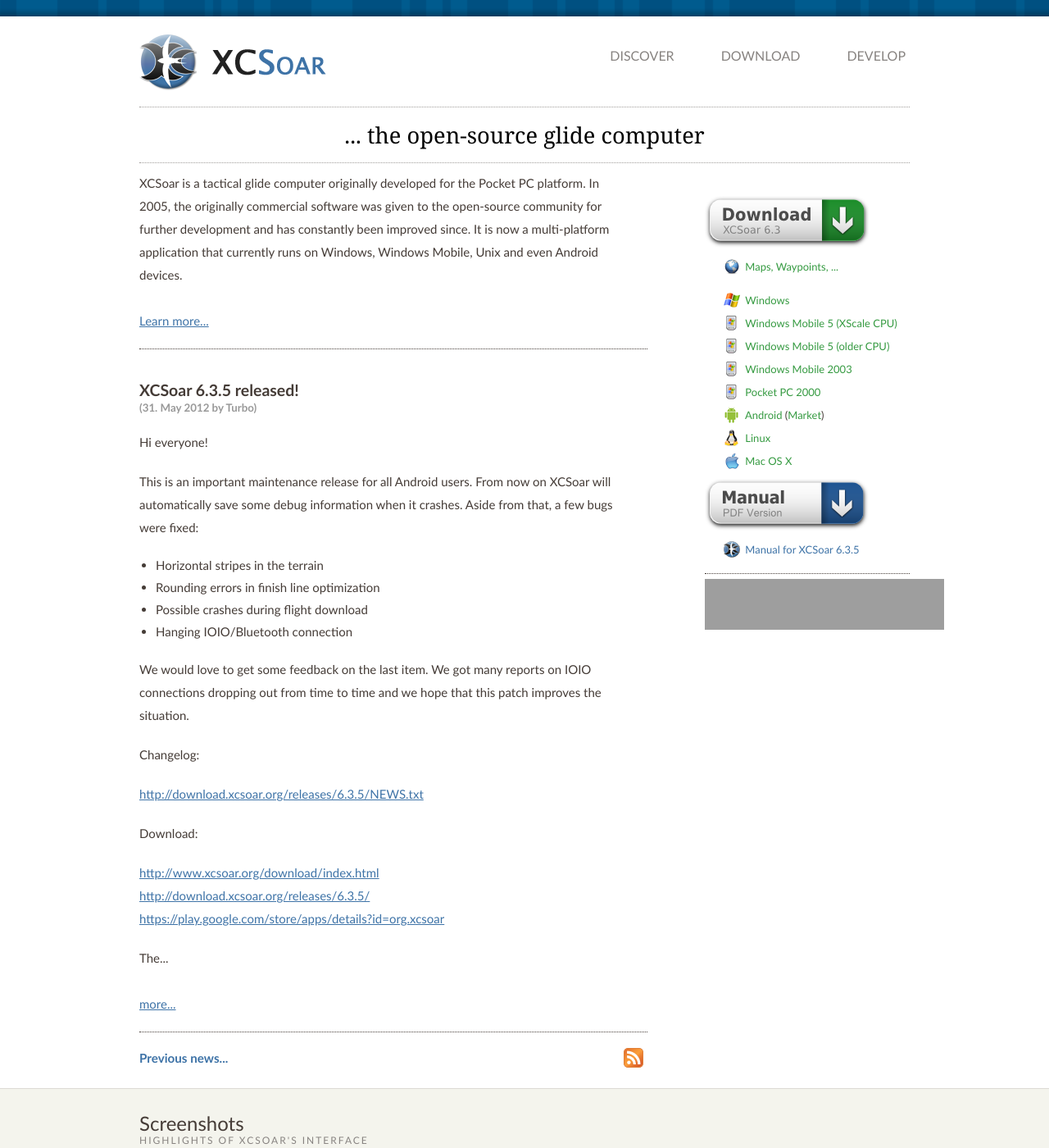
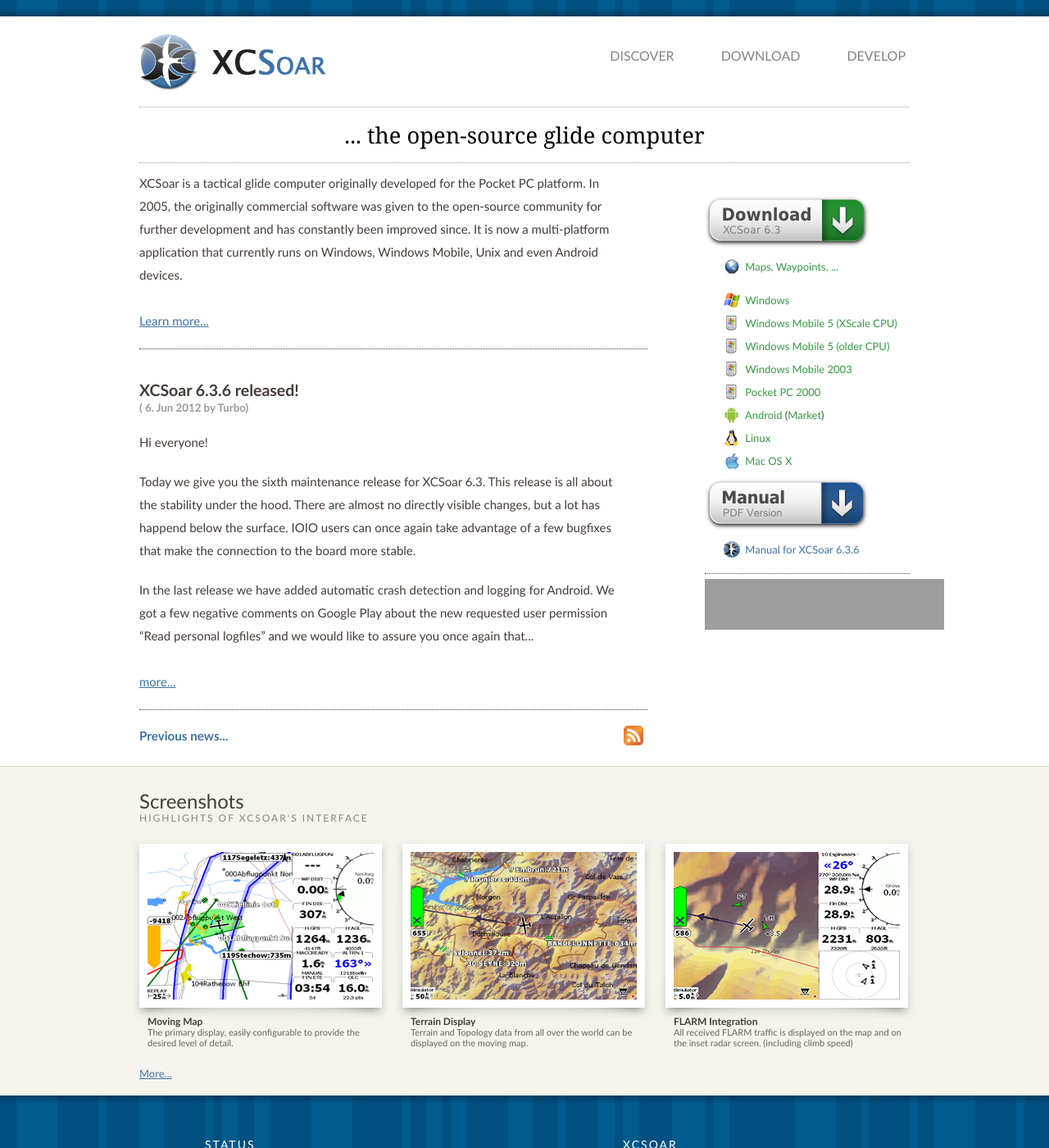
Before and after one commit to XCSoar/website, a Jekyll site: the page built from index.html, in a window 1280 px wide and 1400 px high. Shown: the whole window at 82% size. Built offline with Jekyll 4.4.1, drawn with Linux system fonts in a browser that asks for light colours; grey boxes are pictures that could not be loaded.

Commit message:
release 6.3.6

```diff
--- a/_config.yml
+++ b/_config.yml
@@ -1,7 +1,7 @@
 permalink: /discover/:year/:month/:day/:title.html
 
-xcsoar_stable_version: 6.3.5
-xcsoar_testing_version: 6.3.5
+xcsoar_stable_version: 6.3.6
+xcsoar_testing_version: 6.3.6
 xcsoar_old_version: 6.2.6
 
 xcsoar_next_milestone: 'XCSoar 6.4'
--- /dev/null
+++ b/_posts/2012-06-06-XCSoar_6.3.6_released.md
@@ -0,0 +1,35 @@
+---
+layout: post
+color: blue
+title: XCSoar 6.3.6 released!
+author: Turbo
+---
+Hi everyone!
+
+Today we give you the sixth maintenance release for XCSoar 6.3. This release
+is all about the stability under the hood. There are almost no directly visible
+changes, but a lot has happend below the surface. IOIO users can once again
+take advantage of a few bugfixes that make the connection to the board more
+stable.
+
+In the last release we have added automatic crash detection and logging for
+Android. We got a few negative comments on Google Play about the new requested
+user permission "Read personal logfiles" and we would like to assure you once
+again that XCSoar is only using this permission to access the crash logs. You
+can find the related code
+[here](http://git.xcsoar.org/cgit/master/xcsoar.git/tree/src/Android/LogCat.cpp).
+This is an important feature for us that already led to a few detailed
+bugreports and two bugfixes, that wouldn't have been possible without it.
+
+Changelog:
+
+  <{{ site.download_server_url }}6.3.6/NEWS.txt>
+
+Download:
+
+  [http://www.xcsoar.org/download/index.html](/download/index.html)
+  <{{ site.download_server_url }}6.3.6/>
+  <https://play.google.com/store/apps/details?id=org.xcsoar>
+
+The next maintenance release will be 6.3.7, to be released on demand.
+The next major release will be 6.4, scheduled in about two months.
```
